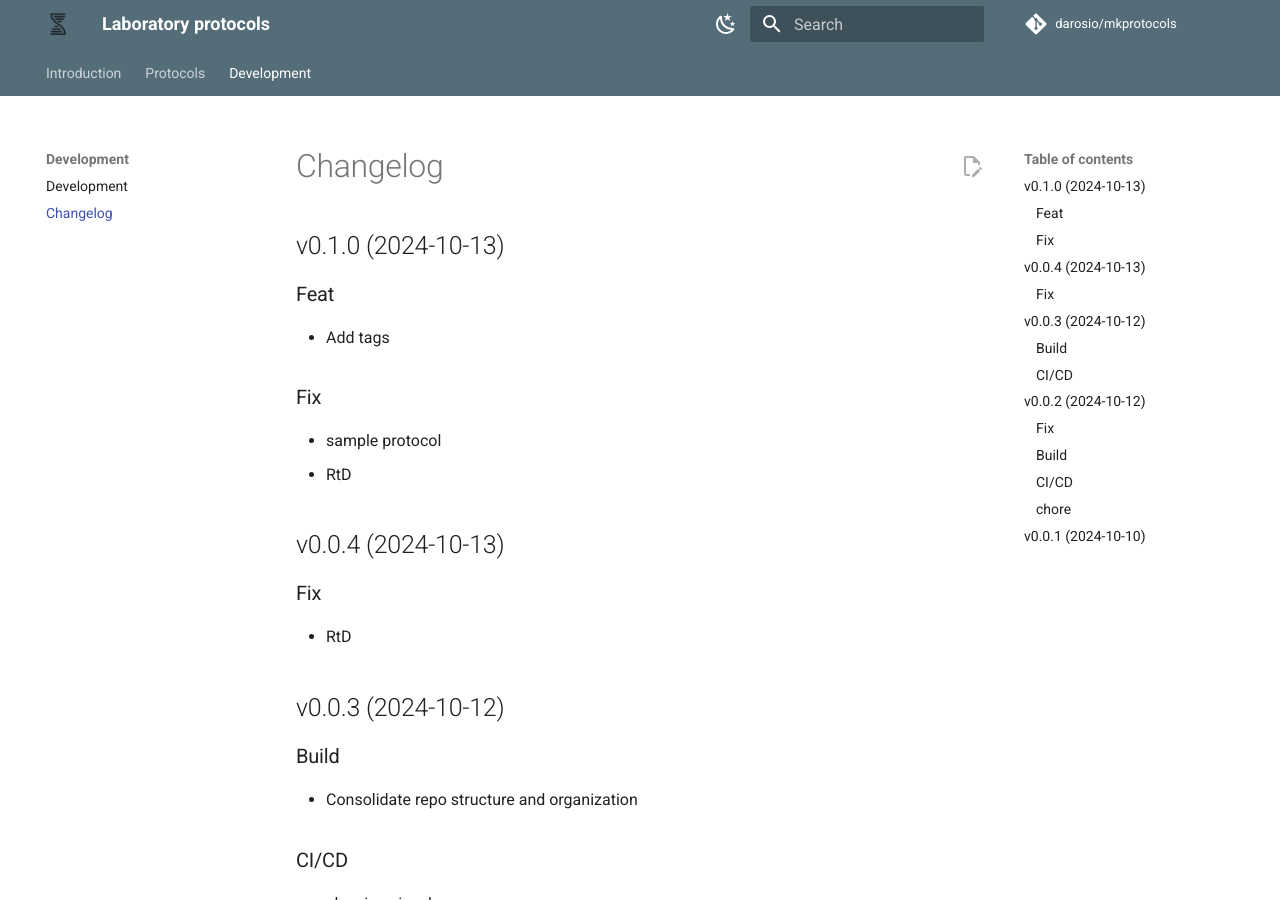
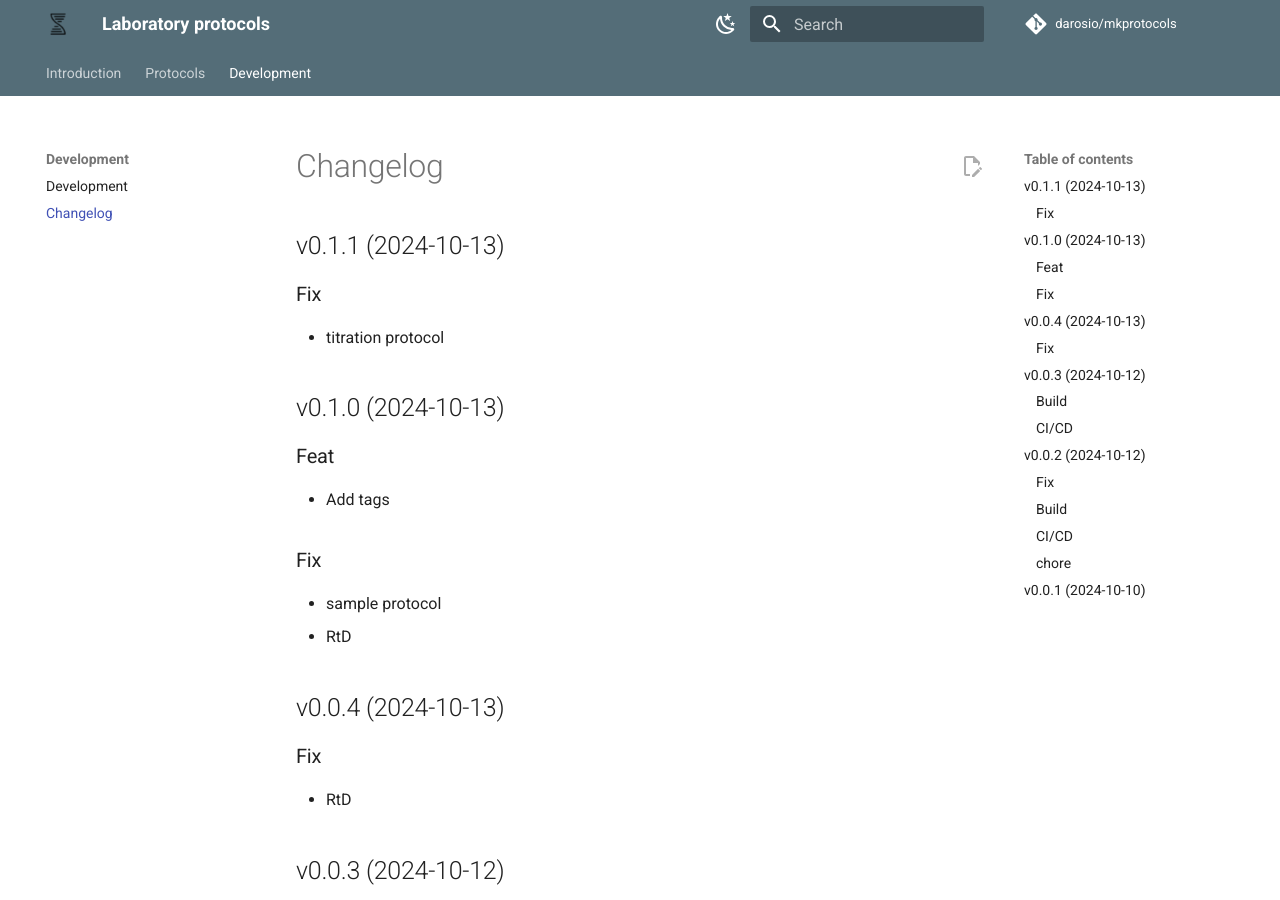
Before and after one commit to darosio/mkprotocols, an MkDocs documentation site: the page built from docs/CHANGELOG.md, in a window 1280 px wide and 900 px high. Built offline with MkDocs 1.6.1 and Material for MkDocs 9.7.7, drawn with Linux system fonts in a browser that asks for light colours; comment, search, counter and statistics services are not loaded.

Commit message:
bump: version 0.1.0 → 0.1.1

```diff
--- a/docs/CHANGELOG.md
+++ b/docs/CHANGELOG.md
@@ -2,6 +2,12 @@
 <!-- vale write-good.TooWordy = NO -->
 
 # Changelog
+
+## v0.1.1 (2024-10-13)
+
+### Fix
+
+- titration protocol
 
 ## v0.1.0 (2024-10-13)
 
--- a/pyproject.toml
+++ b/pyproject.toml
@@ -38,7 +38,7 @@ changelog_file = "docs/CHANGELOG.md"
 name = "cz_conventional_commits"
 # name = "cz_customize"
 tag_format = "v$version"
-version = "0.1.0"
+version = "0.1.1"
 version_files = [
   "pyproject.toml:version",
   "docs/README.md:.version-"
```
Also changed, not shown: docs/README.md (+1 -1 lines).
